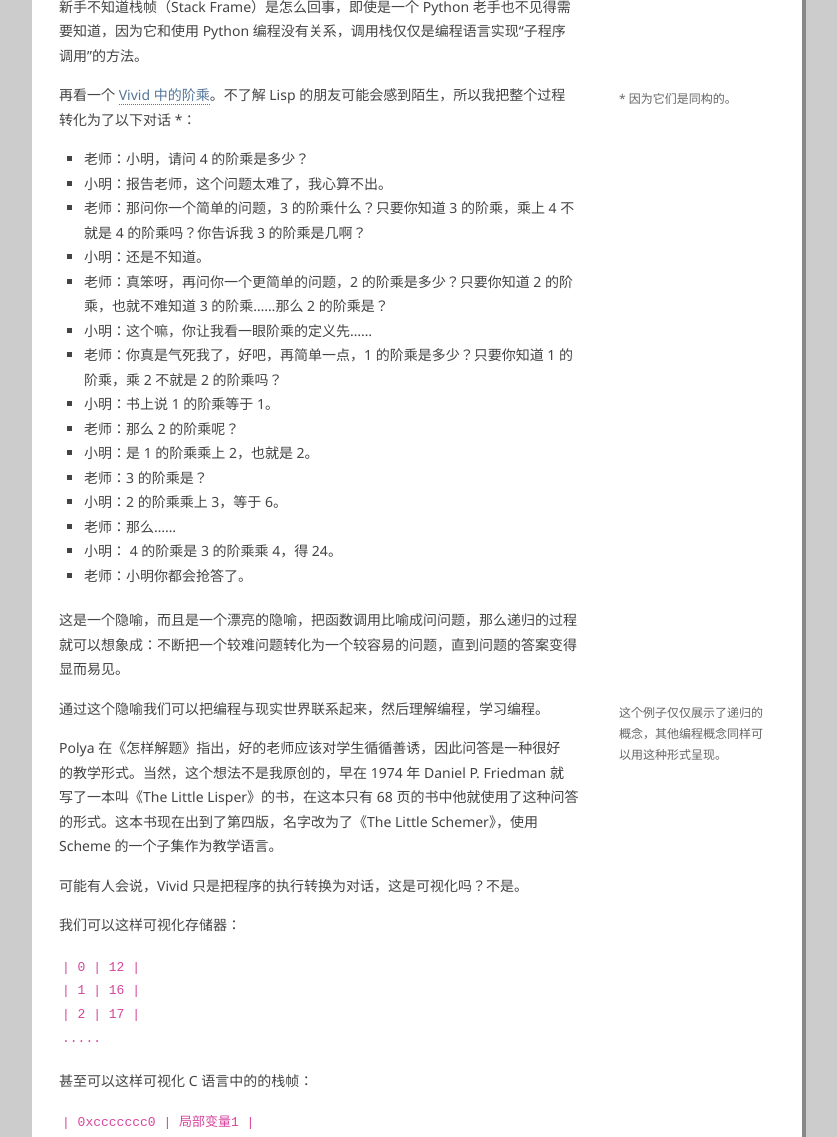
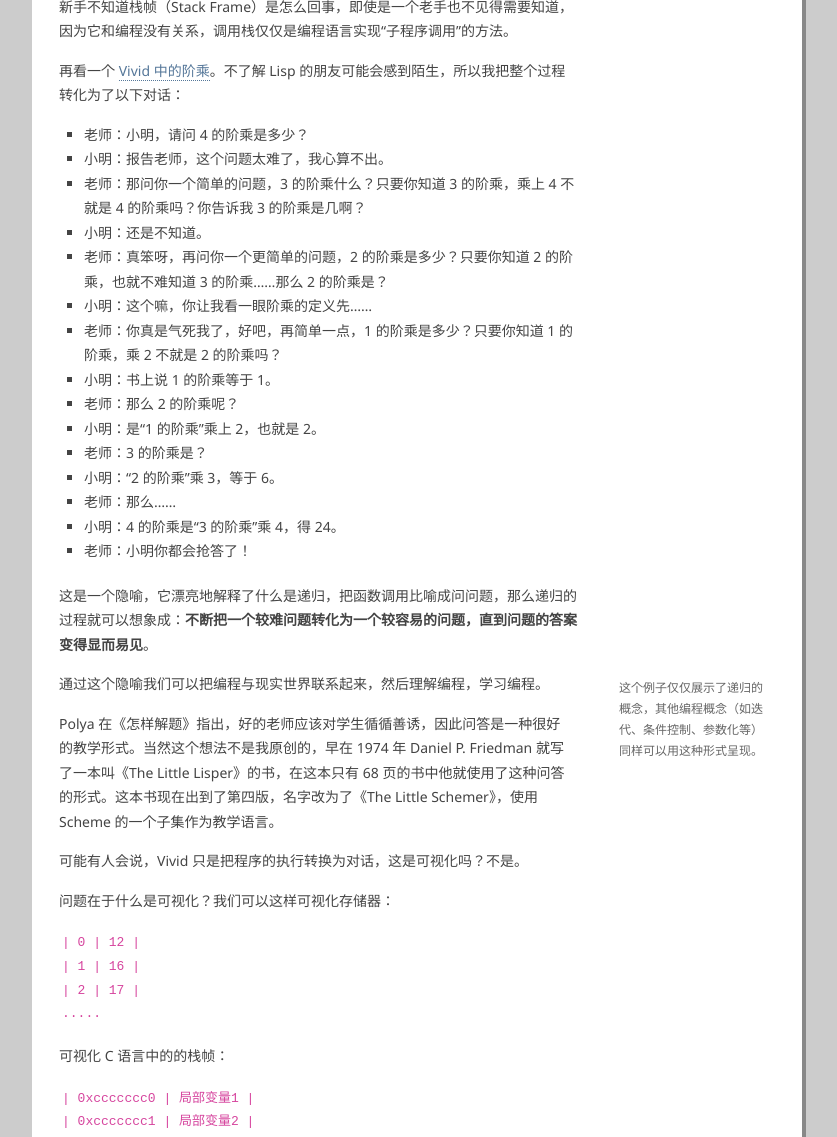
Before and after one commit to dreamsome/onesuper.github.com, a Jekyll site: the page built from _posts/technium/2012-12-19-about-learnable-programming.md, in a window 1280 px wide and 1400 px high, scrolled down 371 px. Shown: the part 263-1400 px from the top of the window, without its empty margins (223-1060 px from the left). Built offline with Jekyll 4.4.1, drawn with Linux system fonts in a browser that asks for light colours; Markdown is read by kramdown in place of the engine named in the settings; some of the changed text lies outside the part shown.

Commit message:
Update 2012-12-19-about-learnable-programming.md

```diff
--- a/_posts/technium/2012-12-19-about-learnable-programming.md
+++ b/_posts/technium/2012-12-19-about-learnable-programming.md
@@ -9,16 +9,17 @@
 为了做比较，先来看一个可视化 Python 程序的例子：[Online Python Tutor](http://pythontutor.com/visualize.html)
 
 
-试一下它提供的“阶乘”（factorial）例子，点击 Visualize，屏幕上出现了两栏，箭头示意代码执行到了哪一行，屏幕右侧出现了很多变量和值，点了几下 forward 之后程序输出了答案，至于中间到底发生了什么，我还是一头雾水。
+试一下它提供的“阶乘”（factorial）例子，点击 Visualize，屏幕上出现了两栏，箭头示意代码执行到了哪一行，屏幕右侧出现了很多变量和值，点了几下“前进”之后程序输出了答案，但你明白什么是递归了么？
 
 
 ![](http://ww3.sinaimg.cn/mw690/534218ffjw1dzzy6lq24jj.jpg)
 
 
-新手不知道栈帧（Stack Frame）是怎么回事，即使是一个 Python 老手也不见得需要知道，因为它和使用 Python 编程没有关系，调用栈仅仅是编程语言实现“子程序调用”的方法。
+新手不知道栈帧（Stack Frame）是怎么回事，即使是一个老手也不见得需要知道，因为它和编程没有关系，调用栈仅仅是编程语言实现“子程序调用”的方法。
 
-<span class="sidenote">\* 因为它们是同构的。</span>
-再看一个 [Vivid 中的阶乘](http://vivid.chengyichao.info/factorial/)。不了解 Lisp 的朋友可能会感到陌生，所以我把整个过程转化为了以下对话 \*：
+
+再看一个 [Vivid 中的阶乘](http://vivid.chengyichao.info/factorial/)。不了解 Lisp 的朋友可能会感到陌生，所以我把整个过程转化为了以下对话：
+
 
 * 老师：小明，请问 4 的阶乘是多少？
 * 小明：报告老师，这个问题太难了，我心算不出。
@@ -29,28 +30,29 @@
 * 老师：你真是气死我了，好吧，再简单一点，1 的阶乘是多少？只要你知道 1 的阶乘，乘 2 不就是 2 的阶乘吗？
 * 小明：书上说 1 的阶乘等于 1。
 * 老师：那么 2 的阶乘呢？
-* 小明：是 1 的阶乘乘上 2，也就是 2。
+* 小明：是“1 的阶乘”乘上 2，也就是 2。
 * 老师：3 的阶乘是？
-* 小明：2 的阶乘乘上 3，等于 6。
+* 小明：“2 的阶乘”乘 3，等于 6。
 * 老师：那么……
-* 小明： 4 的阶乘是 3 的阶乘乘 4，得 24。
-* 老师：小明你都会抢答了。
+* 小明：4 的阶乘是“3 的阶乘”乘 4，得 24。
+* 老师：小明你都会抢答了！
 
 
-这是一个隐喻，而且是一个漂亮的隐喻，把函数调用比喻成问问题，那么递归的过程就可以想象成：不断把一个较难问题转化为一个较容易的问题，直到问题的答案变得显而易见。
+这是一个隐喻，它漂亮地解释了什么是递归，把函数调用比喻成问问题，那么递归的过程就可以想象成：**不断把一个较难问题转化为一个较容易的问题，直到问题的答案变得显而易见**。
 
 
-<span class="sidenote">这个例子仅仅展示了递归的概念，其他编程概念同样可以用这种形式呈现。</span>
+<span class="sidenote">这个例子仅仅展示了递归的概念，其他编程概念（如迭代、条件控制、参数化等）同样可以用这种形式呈现。</span>
+
 通过这个隐喻我们可以把编程与现实世界联系起来，然后理解编程，学习编程。
 
 
-Polya 在《怎样解题》指出，好的老师应该对学生循循善诱，因此问答是一种很好的教学形式。当然，这个想法不是我原创的，早在 1974 年 Daniel P. Friedman 就写了一本叫《The Little Lisper》的书，在这本只有 68 页的书中他就使用了这种问答的形式。这本书现在出到了第四版，名字改为了《The Little Schemer》，使用 Scheme 的一个子集作为教学语言。
+Polya 在《怎样解题》指出，好的老师应该对学生循循善诱，因此问答是一种很好的教学形式。当然这个想法不是我原创的，早在 1974 年 Daniel P. Friedman 就写了一本叫《The Little Lisper》的书，在这本只有 68 页的书中他就使用了这种问答的形式。这本书现在出到了第四版，名字改为了《The Little Schemer》，使用 Scheme 的一个子集作为教学语言。
 
 
 可能有人会说，Vivid 只是把程序的执行转换为对话，这是可视化吗？不是。
 
 
-我们可以这样可视化存储器：
+问题在于什么是可视化？我们可以这样可视化存储器：
 
 
     | 0 | 12 |
@@ -60,7 +62,7 @@
 
 
 
-甚至可以这样可视化 C 语言中的的栈帧：
+可视化 C 语言中的的栈帧：
 
 
     | 0xccccccc0 | 局部变量1 |
@@ -97,7 +99,9 @@
 
 
 <span class="sidenote">虽然直观地显示数据也很重要，但不应该本末倒置。</span>
-当我们把 (18 (17 (8) 9 21)) 画成一棵树时并没有增加任何信息量。真正的“可视化”编程应该把程序员看不到的东西显示出来。
+
+
+当我们把 (18 (17 (8) 9 21)) 画成一棵树时并没有增加任何信息量。真正的可视化编程应该把程序员看不到的东西显示出来。
 
 
 > 可视化编程根本一文不值，不过是因为它可视化了错误的东西。传统的可视化环境可视化了代码和静态结构，但是我们不需要理解它们，我们需要理解代码在做什么。
@@ -106,7 +110,7 @@
 > \- [Learnable Programming](http://chengyichao.info/learnable-programming/)
 
 
-而《The Little Schemer》这本书把程序做了什么（沿着某条路径求值）展现在了读者面前，没有用图片，而是用自然语言，学习者看懂对话，自然也就明白代码做了些什么。今天很多使用了大量花哨 JavaScript 技术的在线教程没能做到的事情，Freidman 在四十年前就做到了。
+而《The Little Schemer》这本书把程序做了什么（沿着某条路径求值）展现在了读者面前，没有用图片，而是用自然语言，学习者看懂对话，自然也就明白代码做了些什么。
 
 
 如果说有什么美中不足的地方，就是书中的问答采用了线性排版，因此层次信息依旧是隐藏的，需要学习者记在自己的脑袋里，递归几层以后思路容易乱掉，再一深脑袋就溢出了（[so deep that your head is going to pop off](http://www.crockford.com/javascript/little.html)）。Vivid 就是想解决这个问题。
```
